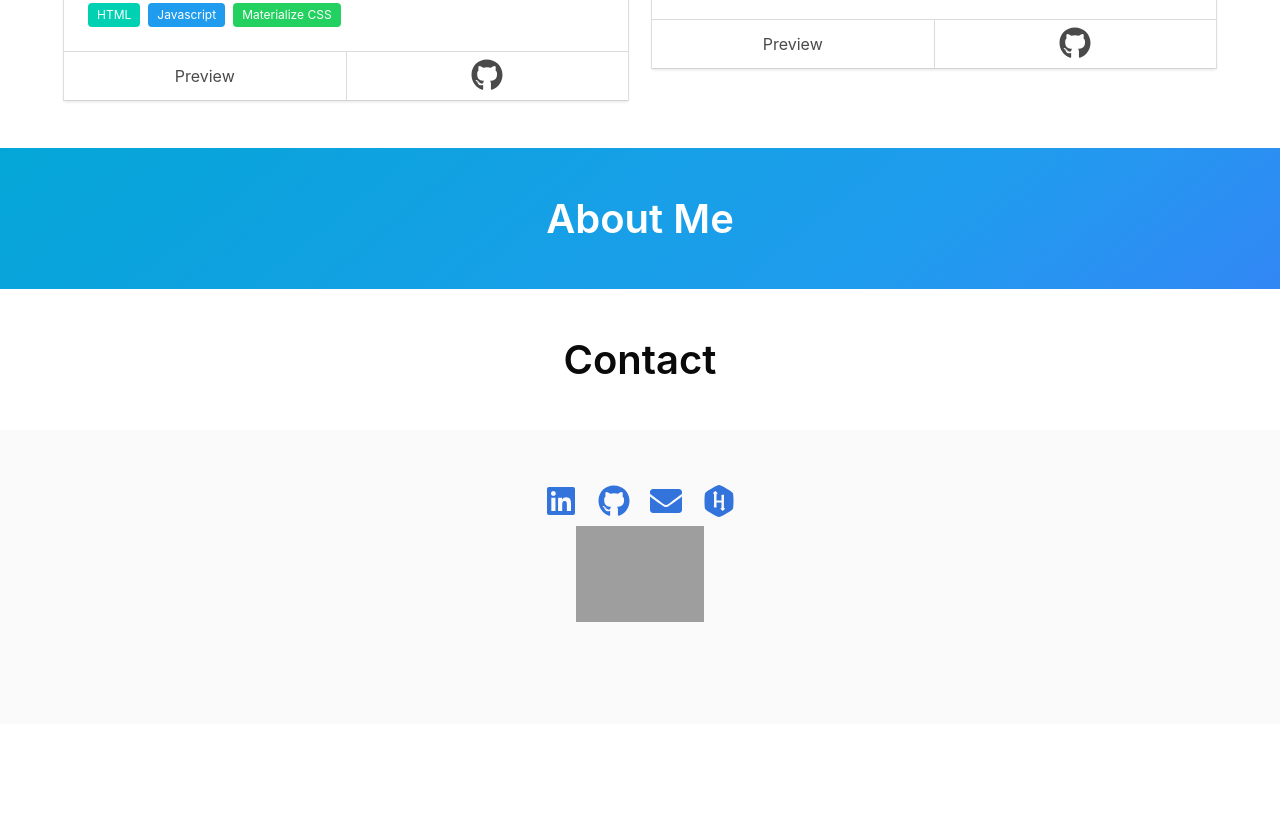
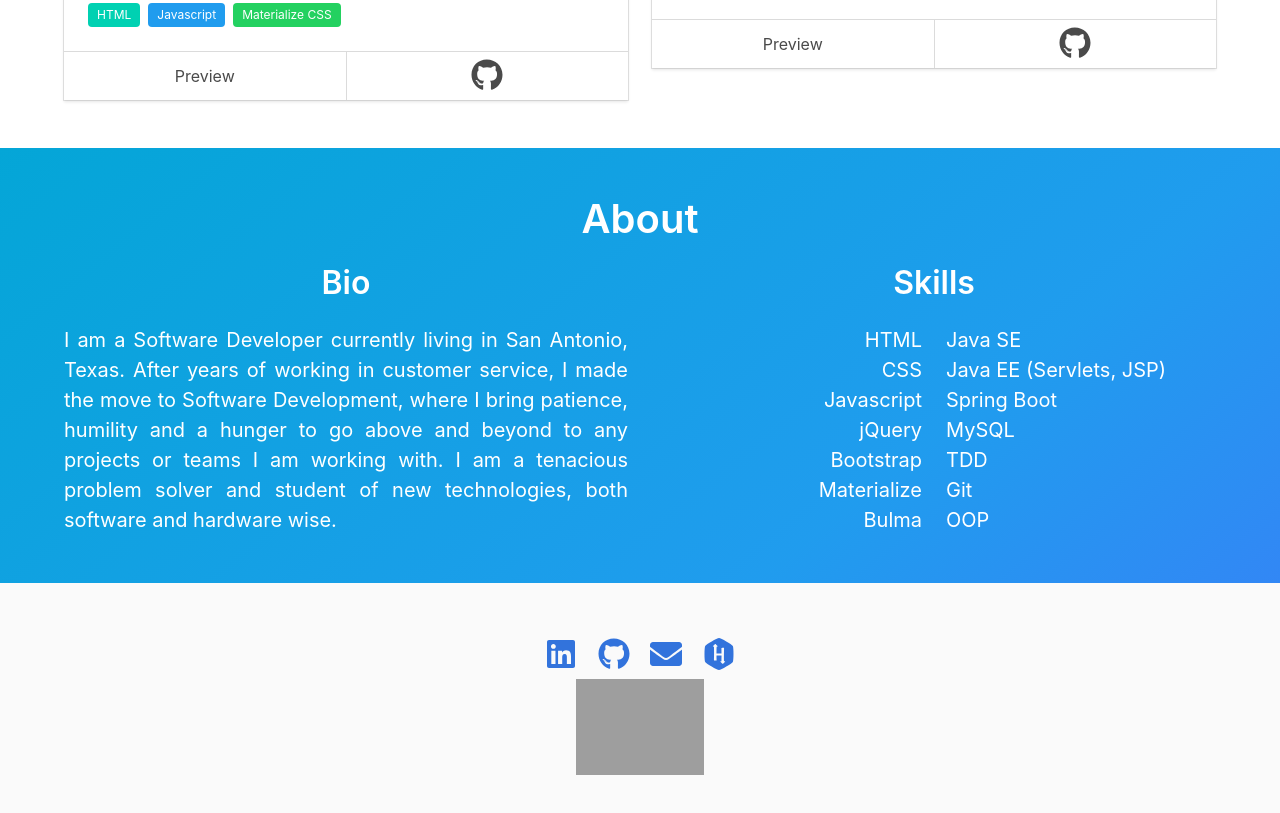
Before and after one commit to KevinArnall/KevinArnall.github.io, a plain HTML site: page index.html in a window 1280 px wide. Shown: the part 1261-2074 px from the top of the page. Before the commit the page ends 1985 px from the top, so only its background shows below. Drawn offline with nearby package versions, Linux system fonts and the light colour scheme; grey boxes are pictures that could not be loaded.

Commit message:
Skills and Bio

```diff
--- a/index.html
+++ b/index.html
@@ -29,7 +29,7 @@
 					<div class="navbar-item">
 						<a class="navbar-item" href="#projects">Projects</a>
 						<a class="navbar-item" href="#about">About</a>
-						<a class="navbar-item" href="#contact">Contact</a>
+						<!--						<a class="navbar-item" href="#contact">Contact</a>-->
 					</div>
 				</div>
 			</div>
@@ -147,20 +147,57 @@
 					</div>
 				</div>
 			</section>
-			<section class="hero  is-info is-bold has-text-centered" id="about">
+			<section class="hero is-info is-bold has-text-centered" id="about">
 				<div class="hero-body">
 					<div class="container">
-						<h1 class="title is-2">About Me</h1>
+						<h1 class="title is-2">About</h1>
+						<div class="columns">
+							<div class="column is-one-half-tablet has-text-centered">
+								<h2 class="title is-3">Bio</h2>
+								<p class="is-size-5 has-text-justified">
+									I am a Software Developer currently living in San Antonio, Texas. After years of working in customer service, I made the move to Software Development, where I bring patience, humility and a hunger to go above and beyond to any projects or teams I am working with.
+									I am a tenacious problem solver and student of new technologies, both software and hardware wise.
+								</p>
+							</div>
+							<!--	<div class="column is-hidden-tablet-only is-half-fullhd"></div>-->
+							<div class="column is-one-half-tablet has-text-centered">
+								<h2 class="title is-3">Skills</h2>
+								<div class="columns">
+									<div class="column is-one-half">
+										<ul class="has-text-right">
+											<li class="is-size-5">HTML</li>
+											<li class="is-size-5">CSS</li>
+											<li class="is-size-5">Javascript</li>
+											<li class="is-size-5">jQuery</li>
+											<li class="is-size-5">Bootstrap</li>
+											<li class="is-size-5">Materialize</li>
+											<li class="is-size-5">Bulma</li>
+										</ul>
+									</div>
+									<div class="column is-one-half">
+										<ul class="has-text-left">
+											<li class="is-size-5">Java SE</li>
+											<li class="is-size-5">Java EE (Servlets, JSP)</li>
+											<li class="is-size-5">Spring Boot</li>
+											<li class="is-size-5">MySQL</li>
+											<li class="is-size-5">TDD</li>
+											<li class="is-size-5">Git</li>
+											<li class="is-size-5">OOP</li>
+										</ul>
+									</div>
+								</div>
+							</div>
+						</div>
 					</div>
 				</div>
 			</section>
-			<section class="hero is-white has-text-centered" id="contact">
-				<div class="hero-body">
-					<div class="container">
-						<h1 class="title is-2">Contact</h1>
-					</div>
-				</div>
-			</section>
+			<!--			<section class="hero is-white has-text-centered" id="contact">-->
+			<!--				<div class="hero-body">-->
+			<!--					<div class="container">-->
+			<!--						<h1 class="title is-2">Contact</h1>-->
+			<!--					</div>-->
+			<!--				</div>-->
+			<!--			</section>-->
 			<footer class="footer is-small">
 				<div class="content has-text-centered">
 					<div>
```
